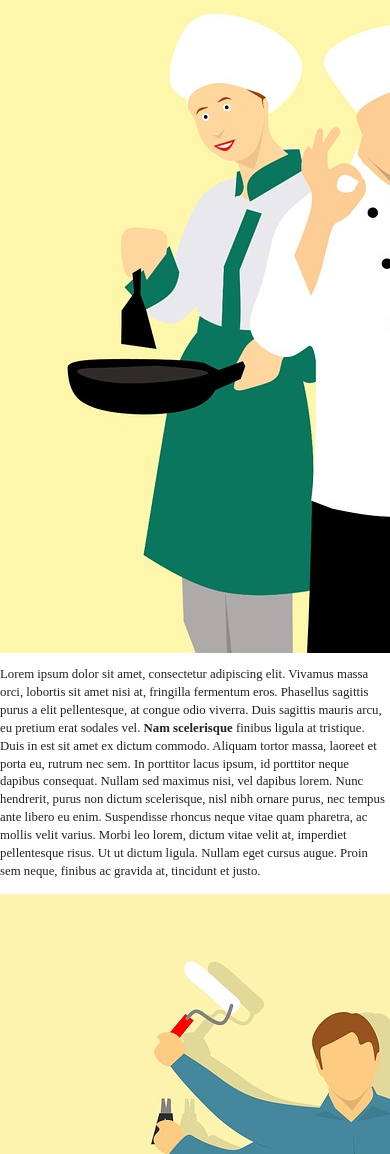
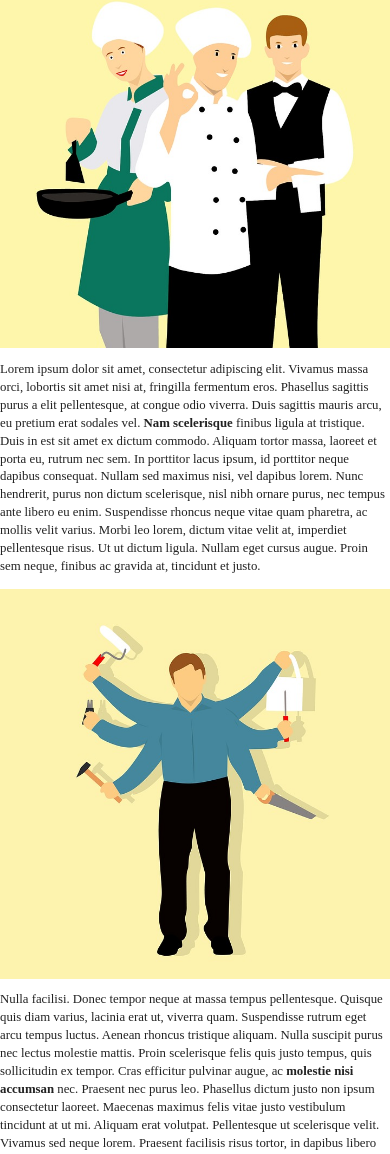
Before and after one commit to programacao-web/tecnologias-de-frontend-vamos-time, a plain HTML site: page page/index.html in a window 390 px wide. Shown: the part 846-2000 px from the top of the page. Drawn offline with nearby package versions, Linux system fonts and the light colour scheme.

Commit message:
Redimencionando as imagens para mobile

```diff
--- a/page/css/main.css
+++ b/page/css/main.css
@@ -144,7 +144,19 @@ nav ul li a {
     height: 48.7rem;
     background-size: cover;
     background-repeat: no-repeat;
+}
 
+.chef {
+    margin-top: 25px;
+    display: block;
+    margin-left: auto;
+    margin-right: auto;
+}
+
+.painter {
+    display: block;
+    margin-left: auto;
+    margin-right: auto;
 }
 
 .hero-text-title{
@@ -321,6 +333,13 @@ nav ul li a {
         font-size: 80%;
     }
 
+    .chef {
+        max-width: 100%;
+    }
+
+    .painter {
+        max-width: 100%;
+    }
 
 }
 
```
